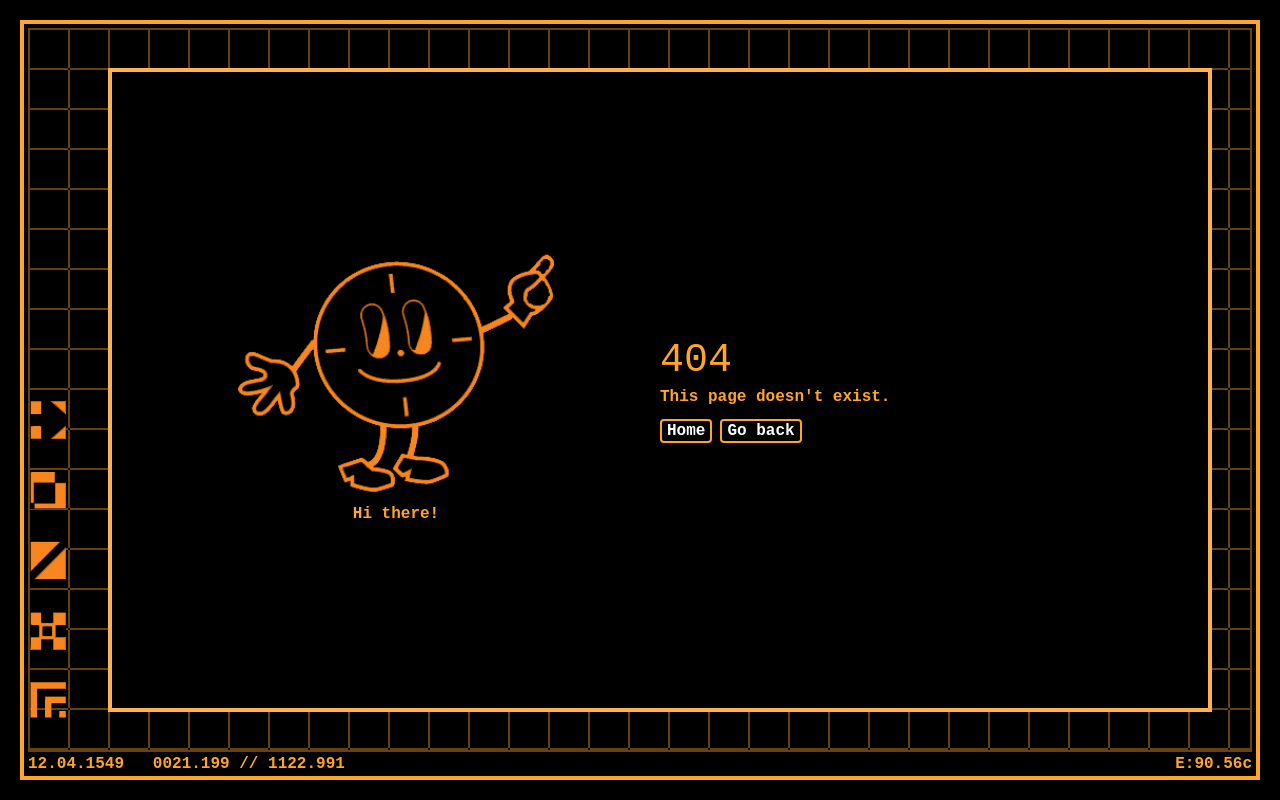
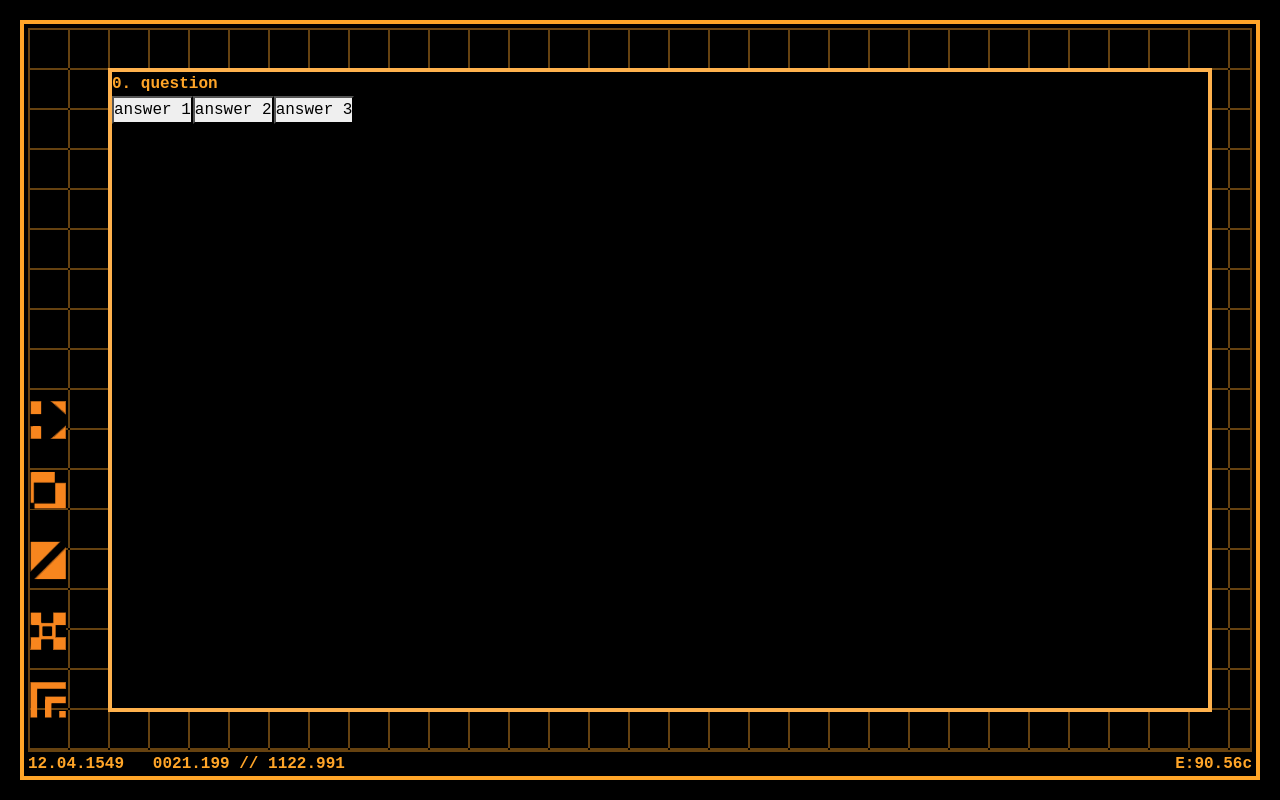
Before and after one commit to RobbeHer/Loki-TVA-Tempad, a Vue app: page /quiz in a window 1280 px wide. Before the commit this address had no page. Built offline with nearby package versions, Linux system fonts and the light colour scheme.

Commit message:
Setup Mrs Minutes quiz

```diff
--- a/src/router/index.js
+++ b/src/router/index.js
@@ -39,6 +39,11 @@ const routes = [
     component: () => import(/* webpackChunkName: "locator" */ '../views/Locator.vue')
   },
   {
+    path: '/quiz',
+    name: 'Quiz',
+    component: () => import(/* webpackChunkName: "quiz" */ '../views/Quiz.vue')
+  },
+  {
     path: '*',
     name: 'error-404',
     component: () => import(/* webpackChunkName: "404" */ '../views/404.vue')
--- a/src/views/Home.vue
+++ b/src/views/Home.vue
@@ -7,7 +7,7 @@
         <p>TIME DOOR</p>
       </div>
       <div class="grid-item link">
-        <RouterIcon :link="'/miss-minutes'" :icon="'mrs-minutes'" :title="'MISS MINUTES'"></RouterIcon>
+        <RouterIcon :link="'/quiz'" :icon="'mrs-minutes'" :title="'MISS MINUTES'"></RouterIcon>
       </div>
       <div class="grid-item link">
         <RouterIcon :link="'/settings'" :icon="'settings'" :title="'SETTINGS'"></RouterIcon>
--- /dev/null
+++ b/src/views/Quiz.vue
@@ -0,0 +1,79 @@
+<template>
+  <ContentContainer :border="true" :black-bg="true">
+    <div v-if="questionCount !== questions.length">
+      <p>{{ questionCount }}. {{ currentQuestion.question }}</p>
+      <div v-if="!review">
+        <button v-for="answer in currentQuestion.possibleAnswers"
+                :key="answer.id"
+                @click="answered(answer.id)">
+          {{ answer.text }}
+        </button>
+      </div>
+      <div v-else>
+        <p v-for="answer in currentQuestion.possibleAnswers"
+           :key="answer.id">
+          {{ answer.id === currentQuestion.correctAnswer ? 'V' : 'X' }}  {{ answer.text }}
+        </p>
+        <button @click="next">next</button>
+      </div>
+    </div>
+    <div v-else>
+      <p>Score: {{ score }}</p>
+    </div>
+  </ContentContainer>
+</template>
+
+<script>
+import ContentContainer from "@/components/ContentContainer";
+
+export default {
+  name: "Quiz",
+  components: {
+    ContentContainer,
+  },
+  data() {
+    const questions = [
+          {
+            question: 'question',
+            correctAnswer: 0,
+            possibleAnswers: [
+              {id: 0, text: 'answer 1'},
+              {id: 1, text: 'answer 2'},
+              {id: 2, text: 'answer 3'},
+            ]
+          },
+          {
+            question: 'question',
+            correctAnswer: 2,
+            possibleAnswers: [
+              {id: 0, text: 'answer 1'},
+              {id: 1, text: 'answer 2'},
+              {id: 2, text: 'answer 3'},
+            ]
+          }
+        ];
+
+    return {
+      score: 0,
+      questionCount: 0,
+      questions: questions,
+      currentQuestion: questions[0],
+      review: false
+    }
+  },
+  methods: {
+    answered(id) {
+      if (id === this.currentQuestion.correctAnswer) this.score++;
+      this.review = true;
+    },
+    next() {
+      if (++this.questionCount !== this.questions.length) this.currentQuestion = this.questions[this.questionCount];
+      this.review = false;
+    }
+  }
+}
+</script>
+
+<style scoped>
+
+</style>
```
